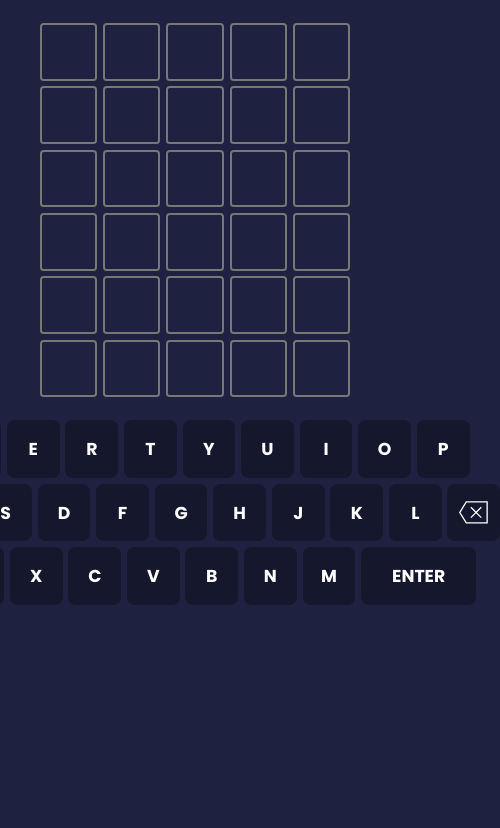
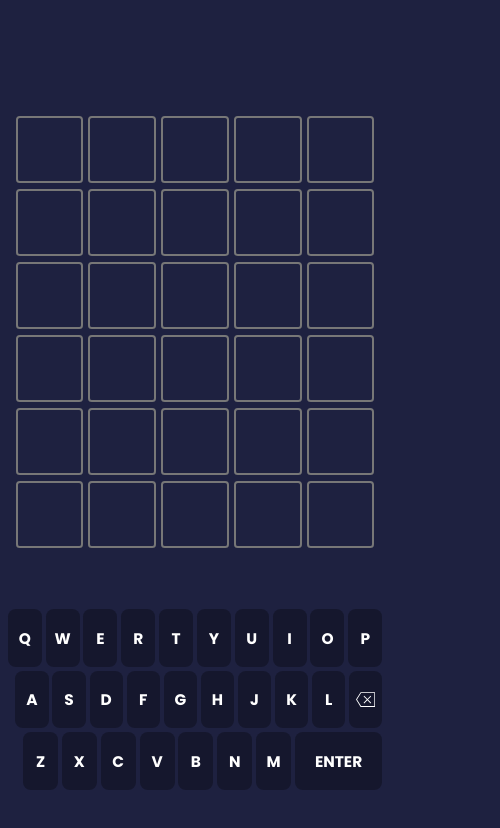
Before and after one commit to rafacdomin/Keywords, a React (Create React App) app: page / in a window 390 px wide. Shown: the top 828 px of the page, 500 px wide, since content can reach past the window. Built offline with nearby package versions, Linux system fonts and the light colour scheme.

Commit message:
Adjust layout to mobile

```diff
--- a/src/components/Keyboard/styles.js
+++ b/src/components/Keyboard/styles.js
@@ -10,14 +10,14 @@ export const Key = styled.button`
 	background-color: ${props => props.present && 'var(--present)'};
 	background-color: ${props => props.correct && 'var(--correct)'};
 
-	font-size: 1.8rem;
+	font-size: 1.6rem;
 	font-weight: bold;
 	color: white;
 	text-transform: uppercase;
 
 	border: none;
 	border-radius: 0.8rem;
-	width: ${props => (props.large ? '12rem' : '5.5rem')};
+	width: ${props => (props.large ? '100%' : '40%')};
 	height: 6rem;
 
 	cursor: pointer;
@@ -25,7 +25,7 @@ export const Key = styled.button`
 	transition: all 0.2s;
 
 	& + button {
-		margin-left: 0.6rem;
+		margin-left: 0.4rem;
 	}
 
 	&:active {
@@ -33,18 +33,45 @@ export const Key = styled.button`
 	}
 
 	svg {
-		width: 3rem;
-		height: 3rem;
+		width: 2rem;
+		height: 2rem;
+	}
+
+	@media (min-width: 768px) {
+		font-size: 1.8rem;
+
+		width: ${props => (props.large ? '12rem' : '5.5rem')};
+		height: 6rem;
+
+		svg {
+			width: 3rem;
+			height: 3rem;
+		}
+
+		& + button {
+			margin-left: 0.6rem;
+		}
 	}
 `
 export const KeyLine = styled.section`
 	display: flex;
+	width: 100%;
 
 	& + section {
-		margin-top: 0.6rem;
+		margin-top: 0.4rem;
+	}
+
+	@media (min-width: 768px) {
+		& + section {
+			margin-top: 0.6rem;
+		}
 	}
 `
 
 export const Space = styled.div`
-	margin-left: 3.2rem;
+	margin-left: 0.8rem;
+
+	@media (min-width: 768px) {
+		margin-left: 3.2rem;
+	}
 `
--- a/src/components/Words/styles.js
+++ b/src/components/Words/styles.js
@@ -2,9 +2,14 @@ import styled from 'styled-components'
 
 export const Container = styled.main`
 	display: grid;
-	grid-template-columns: repeat(5, 6rem);
-	grid-template-rows: repeat(6, 6rem);
+	grid-template-columns: repeat(5, 7rem);
+	grid-template-rows: repeat(6, 7rem);
 	gap: 0.6rem 0.6rem;
+
+	@media (min-width: 768px) {
+		grid-template-columns: repeat(5, 6rem);
+		grid-template-rows: repeat(6, 6rem);
+	}
 `
 
 export const Letter = styled.span`
--- a/src/pages/Home/styles.js
+++ b/src/pages/Home/styles.js
@@ -2,11 +2,23 @@ import styled from 'styled-components'
 
 export const Main = styled.main`
 	display: flex;
+	height: 100vh;
 	flex-direction: column;
-	justify-content: center;
+	justify-content: space-evenly;
 	align-items: center;
 
-	> section + section {
-		margin-top: 2.4rem;
+	> section {
+		width: 100%;
+		padding: 0.8rem;
+		display: flex;
+		flex-direction: column;
+		align-items: center;
+	}
+
+	@media (min-width: 768px) {
+		> section {
+			width: unset;
+			padding: unset;
+		}
 	}
 `
```
